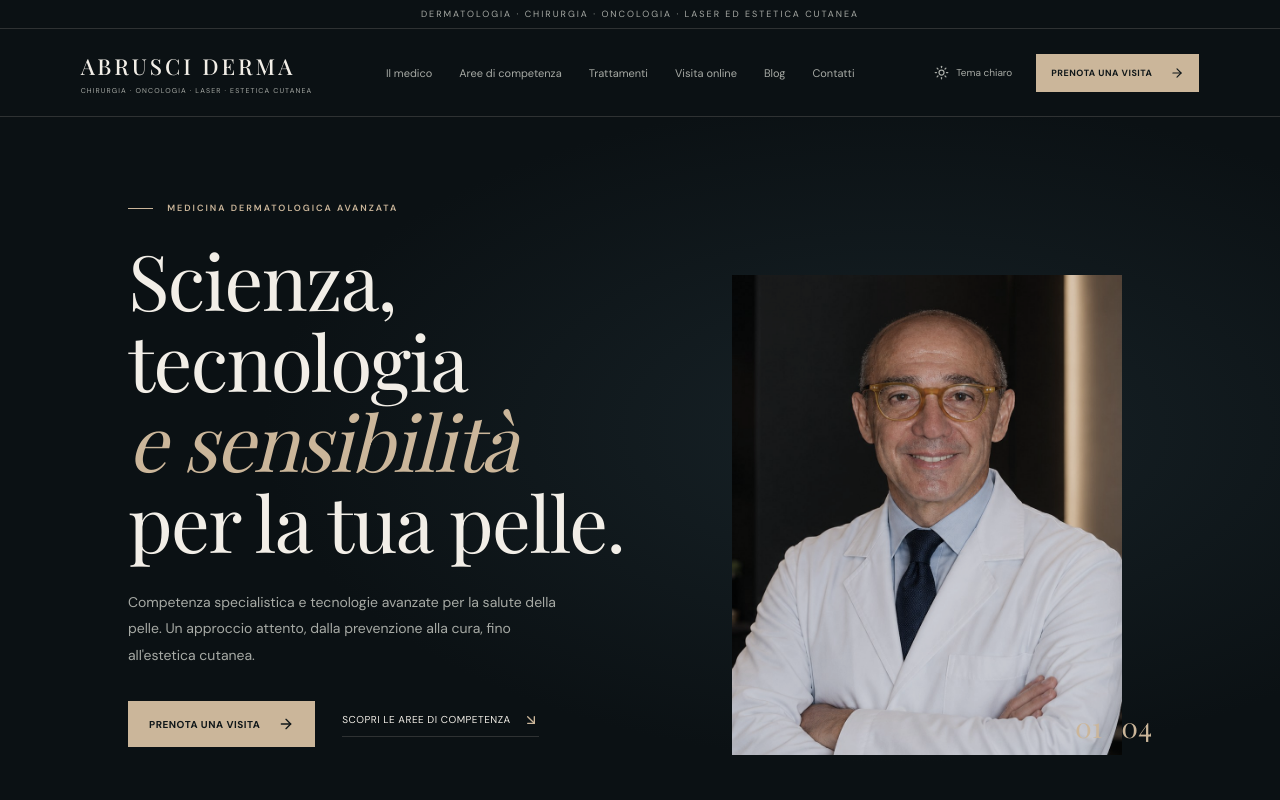
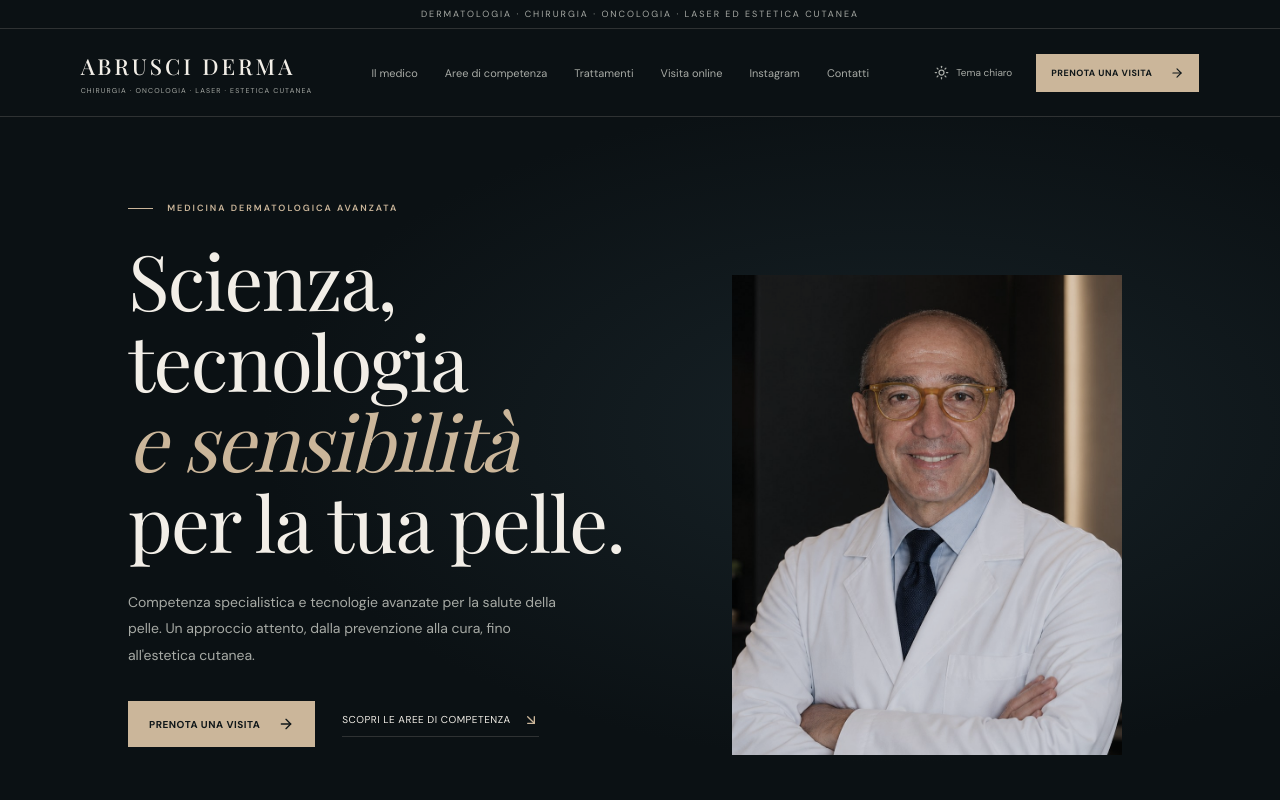
Before and after one commit to simoneocsi/AbrusciDerma, a Next.js app: page / in a window 1280 px wide. Shown: the top 800 px of the page. Built offline with nearby package versions, Linux system fonts and the light colour scheme; a web font is replaced by a local one.

Commit message:
Replace stale blog with Instagram and remove hero counter

```diff
--- a/components/Site.tsx
+++ b/components/Site.tsx
@@ -1,17 +1,17 @@
 'use client';
 import {useState} from "react";
-import {ArrowDownRight,ArrowRight,ArrowUpRight,Menu,X,Sun,Moon,ShieldCheck,ScanFace,Microscope,Sparkles,Video,Phone,Mail,MapPin} from "lucide-react";
+import {ArrowDownRight,ArrowRight,ArrowUpRight,Menu,X,Sun,Moon,Instagram,ShieldCheck,ScanFace,Microscope,Sparkles,Video,Phone,Mail,MapPin} from "lucide-react";
 const doctor="/doctor-portrait-homepage.jpg";
 const services=[{n:"01",I:ShieldCheck,t:"Chirurgia cutanea",d:"Asportazione e trattamento di neoformazioni e lesioni cutanee."},{n:"02",I:Microscope,t:"Oncologia dermatologica",d:"Prevenzione, diagnosi precoce e trattamento delle neoplasie cutanee."},{n:"03",I:ScanFace,t:"Laser dermatologico",d:"Tecnologie laser per diverse condizioni e problematiche della pelle."},{n:"04",I:Sparkles,t:"Estetica cutanea",d:"Percorsi e trattamenti per la cura e il benessere della pelle."}];
 const conditions={"Chirurgia":["Angiomi e lesioni vascolari","Basaliomi","Biopsie","Carcinomi","Cheratosi","Cicatrici e cicatrici da acne","Cisti","Condilomi","Lesioni benigne","Nei","Unghie incarnite e inspessite"],"Oncologia":["Basaliomi e carcinomi basocellulari","Biopsie di pelle, mucose e tessuti","Carcinomi basocellulari e squamocellulari","Danno solare e fotoaging","Lesioni premaligne e maligne","Spinaliomi"],"Laser & estetica":["Acne e cicatrici","Angiomi e capillari","Inestetismi del viso","Macchie cutanee","Laser resurfacing","Ringiovanimento di viso, collo e mani","Sudorazione ascellare aumentata","Trattamenti di medicina estetica"]};
-export default function Site(){const [theme,setTheme]=useState("dark"),[open,setOpen]=useState(false),[tab,setTab]=useState<keyof typeof conditions>("Chirurgia");const nav=[["Il medico","#medico"],["Aree di competenza","#aree"],["Trattamenti","#trattamenti"],["Visita online","#online"],["Blog","#blog"],["Contatti","#contatti"]];
+export default function Site(){const [theme,setTheme]=useState("dark"),[open,setOpen]=useState(false),[tab,setTab]=useState<keyof typeof conditions>("Chirurgia");const nav=[["Il medico","#medico"],["Aree di competenza","#aree"],["Trattamenti","#trattamenti"],["Visita online","#online"],["Instagram","https://www.instagram.com/abrusciderma/"],["Contatti","#contatti"]];
 return <main data-theme={theme}><div className="announcement">DERMATOLOGIA · CHIRURGIA · ONCOLOGIA · LASER ED ESTETICA CUTANEA</div><header className="header"><a className="brand" href="#top"><span>ABRUSCI DERMA</span><small>CHIRURGIA · ONCOLOGIA · LASER · ESTETICA CUTANEA</small></a><nav className={open?"nav nav-open":"nav"}>{nav.map(([x,y])=><a key={y} href={y} onClick={()=>setOpen(false)}>{x}</a>)}</nav><div className="header-actions"><button className="theme-toggle" onClick={()=>setTheme(theme==="dark"?"sage":"dark")}>{theme==="dark"?<Sun size={15}/>:<Moon size={15}/>}<span>{theme==="dark"?"Tema chiaro":"Tema scuro"}</span></button><a className="button button-small" href="#contatti">Prenota una visita <ArrowRight size={14}/></a><button className="mobile-toggle" onClick={()=>setOpen(!open)} aria-label="Menu">{open?<X/>:<Menu/>}</button></div></header>
-<section className="hero" id="top"><div className="hero-copy"><p className="eyebrow"><span className="eyebrow-line"/> MEDICINA DERMATOLOGICA AVANZATA</p><h1>Scienza, tecnologia<br/><em>e sensibilità</em><br/>per la tua pelle.</h1><p className="hero-description">Competenza specialistica e tecnologie avanzate per la salute della pelle. Un approccio attento, dalla prevenzione alla cura, fino all'estetica cutanea.</p><div className="hero-actions"><a className="button" href="#contatti">Prenota una visita <ArrowRight size={16}/></a><a className="text-link" href="#aree">Scopri le aree di competenza <ArrowDownRight size={16}/></a></div><div className="hero-note"><span className="note-dot"/> Un percorso costruito intorno alla persona</div></div><div className="hero-visual"><div className="hero-image-wrap"><img src={doctor} alt="Dr. Vito Abrusci, dermatologo"/></div><div className="hero-index">01 <span>/</span> 04</div></div><div className="hero-bottom"><span>01 — APPROCCIO SPECIALISTICO</span><span>SCORRI PER ESPLORARE ↓</span></div></section>
+<section className="hero" id="top"><div className="hero-copy"><p className="eyebrow"><span className="eyebrow-line"/> MEDICINA DERMATOLOGICA AVANZATA</p><h1>Scienza, tecnologia<br/><em>e sensibilità</em><br/>per la tua pelle.</h1><p className="hero-description">Competenza specialistica e tecnologie avanzate per la salute della pelle. Un approccio attento, dalla prevenzione alla cura, fino all'estetica cutanea.</p><div className="hero-actions"><a className="button" href="#contatti">Prenota una visita <ArrowRight size={16}/></a><a className="text-link" href="#aree">Scopri le aree di competenza <ArrowDownRight size={16}/></a></div><div className="hero-note"><span className="note-dot"/> Un percorso costruito intorno alla persona</div></div><div className="hero-visual"><div className="hero-image-wrap"><img src={doctor} alt="Dr. Vito Abrusci, dermatologo"/></div></div><div className="hero-bottom"><span>01 — APPROCCIO SPECIALISTICO</span><span>SCORRI PER ESPLORARE ↓</span></div></section>
 <section className="intro section-pad" id="medico"><div className="section-kicker">01 / IL MEDICO</div><div className="intro-content"><p className="eyebrow">ESPERIENZA E FORMAZIONE</p><h2>La competenza<br/>incontra <em>la cura.</em></h2><div className="intro-bottom"><p>Il Dr. Vito Abrusci si è laureato in Medicina e Chirurgia e si è specializzato in Dermatologia presso l'Universidad Central de Venezuela a Caracas. Ha svolto attività assistenziale e didattica nell'ambito della Dermatologia, della Chirurgia Dermatologica, della Criochirurgia e dell'Oncologia Dermatologica.</p><a className="text-link" href="#contatti">Conosci lo studio <ArrowRight size={16}/></a></div></div><div className="intro-mark">A<span>.</span></div></section>
 <section className="statement section-pad" id="aree"><div className="section-heading"><div><p className="eyebrow">02 / AREE DI COMPETENZA</p><h2>Prendersi cura della pelle,<br/><em>con metodo.</em></h2></div><p>Un approccio dermatologico che integra diagnosi, trattamento e attenzione al risultato, scegliendo tecniche adeguate alle esigenze di ogni persona.</p></div><div className="service-grid">{services.map(({n,I,t,d})=><article className="service-card" key={n}><div className="service-top"><span>{n}</span><I size={25} strokeWidth={1.3}/></div><h3>{t}</h3><p>{d}</p><a href="#trattamenti" aria-label={`Approfondisci ${t}`}><ArrowUpRight size={17}/></a></article>)}</div></section>
 <section className="method section-pad"><div className="method-image"><img src="https://images.unsplash.com/photo-1576091160399-112ba8d25d1d?auto=format&fit=crop&w=1200&q=85" alt="Ambiente medico e strumenti dermatologici"/></div><div className="method-copy"><p className="eyebrow">03 / IL NOSTRO APPROCCIO</p><h2>Tecniche<br/><em>minimamente</em><br/>invasive.</h2><p>Tecnologie e tecniche aggiornate, privilegiando quando possibile procedure mirate e minimamente invasive. Ogni scelta viene valutata in base alla condizione clinica e alle caratteristiche della persona.</p><a className="text-link" href="#trattamenti">Esplora i trattamenti <ArrowRight size={16}/></a></div></section>
 <section className="conditions section-pad" id="trattamenti"><div className="section-heading"><div><p className="eyebrow">04 / LESIONI E CONDIZIONI TRATTATE</p><h2>Conoscere per<br/><em>prendersi cura.</em></h2></div><p>Attività clinica e procedure dedicate a diverse condizioni della pelle, dei tessuti molli, del cuoio capelluto, delle unghie e delle mucose.</p></div><div className="conditions-panel"><div className="tabs">{Object.keys(conditions).map(x=><button key={x} className={tab===x?"tab active":"tab"} onClick={()=>setTab(x as keyof typeof conditions)}>{x}<ArrowDownRight size={15}/></button>)}</div><div className="condition-list">{conditions[tab].map((x,i)=><div className="condition-item" key={x}><span>{String(i+1).padStart(2,"0")}</span>{x}<ArrowRight size={17}/></div>)}</div><p className="disclaimer">L'elenco è informativo e non sostituisce una valutazione specialistica. Indicazioni e trattamenti vanno verificati durante la visita.</p></div></section>
 <section className="online section-pad" id="online"><div className="online-icon"><Video size={30} strokeWidth={1.2}/></div><div><p className="eyebrow">05 / TELEDERMATOLOGIA</p><h2>La visita, anche<br/><em>a distanza.</em></h2><p>Per determinate condizioni e patologie è possibile valutare un servizio di visita online, utile per agevolare il primo confronto e orientare i passi successivi.</p><a className="button" href="#contatti">Richiedi informazioni <ArrowRight size={16}/></a></div><div className="online-number">05</div></section>
-<section className="blog section-pad" id="blog"><div className="blog-head"><div><p className="eyebrow">06 / APPROFONDIMENTI</p><h2>Informazione<br/><em>che fa bene.</em></h2></div><a className="text-link" href="#contatti">Tutti gli articoli <ArrowRight size={16}/></a></div><article className="blog-card"><div className="blog-photo"><img src="https://images.unsplash.com/photo-1616394584738-fc6e612e71b9?auto=format&fit=crop&w=1000&q=85" alt="Dettaglio della pelle"/></div><div className="blog-meta">DERMATOLOGIA · 5 LUGLIO 2019</div><h3>Neo antiestetico della palpebra superiore</h3><p>Un approfondimento sulle lesioni cutanee della regione palpebrale e sulle possibili opzioni di trattamento.</p><a className="text-link" href="#contatti">Leggi l'articolo <ArrowRight size={16}/></a></article></section>
+<section className="instagram section-pad" id="blog"><div className="instagram-copy"><p className="eyebrow">06 / APPROFONDIMENTI E AGGIORNAMENTI</p><h2>La dermatologia,<br/><em>raccontata da vicino.</em></h2><p>Segui Abrusci Derma su Instagram per aggiornamenti dallo studio, contenuti divulgativi e approfondimenti dedicati alla salute della pelle.</p><a className="button" href="https://www.instagram.com/abrusciderma/" target="_blank" rel="noreferrer"><Instagram size={17}/> Segui @abrusciderma <ArrowUpRight size={16}/></a></div><div className="instagram-aside"><span className="instagram-mark"><Instagram size={38} strokeWidth={1.1}/></span><span className="instagram-handle">@ABRUSCIDerma</span><span className="instagram-caption">CONTENUTI, INFORMAZIONE, PREVENZIONE</span></div></section>
 <section className="contact section-pad" id="contatti"><div className="contact-title"><p className="eyebrow">07 / CONTATTI</p><h2>Il primo passo<br/>verso <em>la cura.</em></h2><p>Per informazioni e appuntamenti, contatta lo studio.</p></div><div className="contact-details"><a href="tel:+393925356938"><Phone/><span><small>TELEFONO</small>+39 392 535 6938</span><ArrowRight/></a><a href="mailto:abruscivillabrasini@gmail.com"><Mail/><span><small>EMAIL</small>abruscivillabrasini@gmail.com</span><ArrowRight/></a><div><MapPin/><span><small>STUDIO</small>Informazioni sulla sede disponibili su richiesta</span></div><div className="hours"><small>ORARI</small><strong>Lunedì — Venerdì</strong><span>13:00 — 17:00</span></div></div></section>
 <footer className="footer"><div className="footer-main"><a className="brand" href="#top"><span>ABRUSCI DERMA</span><small>CHIRURGIA · ONCOLOGIA · LASER · ESTETICA CUTANEA</small></a><p>Competenza dermatologica,<br/>attenzione alla persona.</p><a className="back-top" href="#top">TORNA SU ↑</a></div><div className="footer-bottom"><span>© {new Date().getFullYear()} Abrusci Derma · P. IVA 04905320729</span><div><a href="#contatti">Privacy</a><a href="#contatti">Cookie policy</a><a href="#contatti">Condizioni di utilizzo</a></div><span>DESIGN CON CURA</span></div></footer></main>}
```
